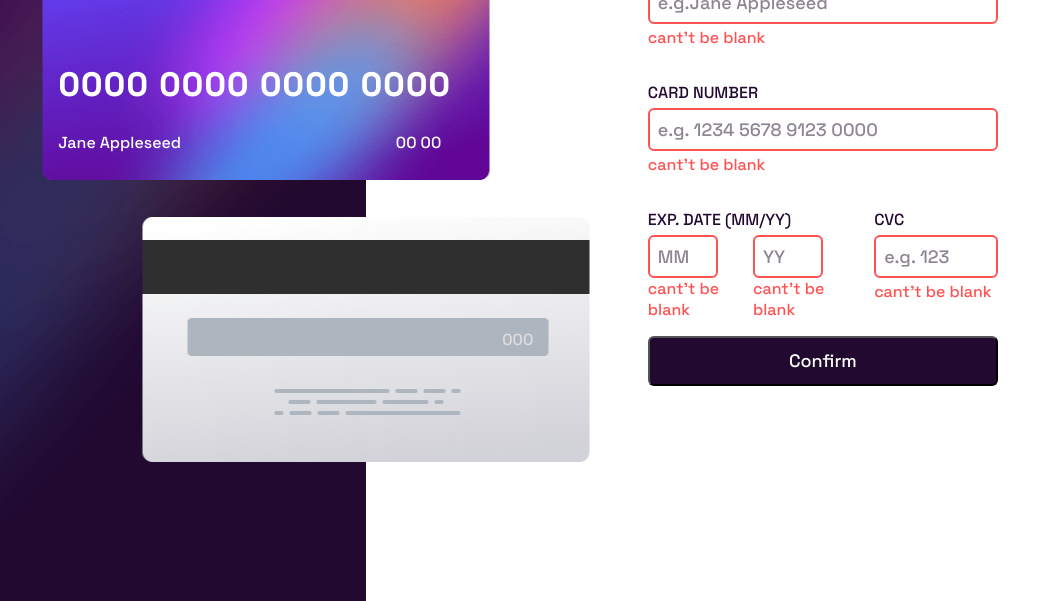
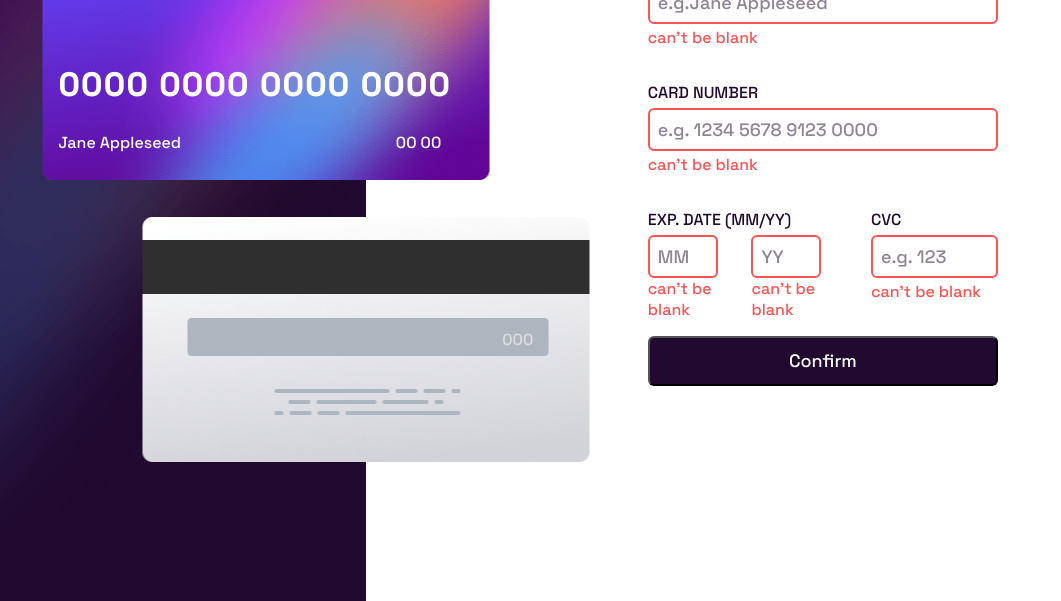
Before and after one commit to imafr/Assignment_2, a plain HTML site: page index.html in a window 1280 px wide. Both pictures are taken after a click on the button "Confirm". Shown: the part 199-800 px from the top of the page, without its empty margins (0-1061 px from the left). Drawn offline with Linux system fonts and the light colour scheme.

Commit message:
Update style.css

```diff
--- a/style.css
+++ b/style.css
@@ -7,7 +7,7 @@
   --Dark-grayish-violet: hsl(279, 6%, 55%);
   --Very-dark-violet: rgb(33, 9, 47);
 }
-*,*>*{
+*{
   font-family: 'Space Grotesk', sans-serif;
   padding: 0;
   margin: 0;
@@ -77,7 +77,7 @@ body{
     gap: 0;
 }
 .error_message::after{
-    content: "cant't be blank";
+    content: "can't be blank";
     color: var(--Red);
     margin-top: .2rem;
 }
```
